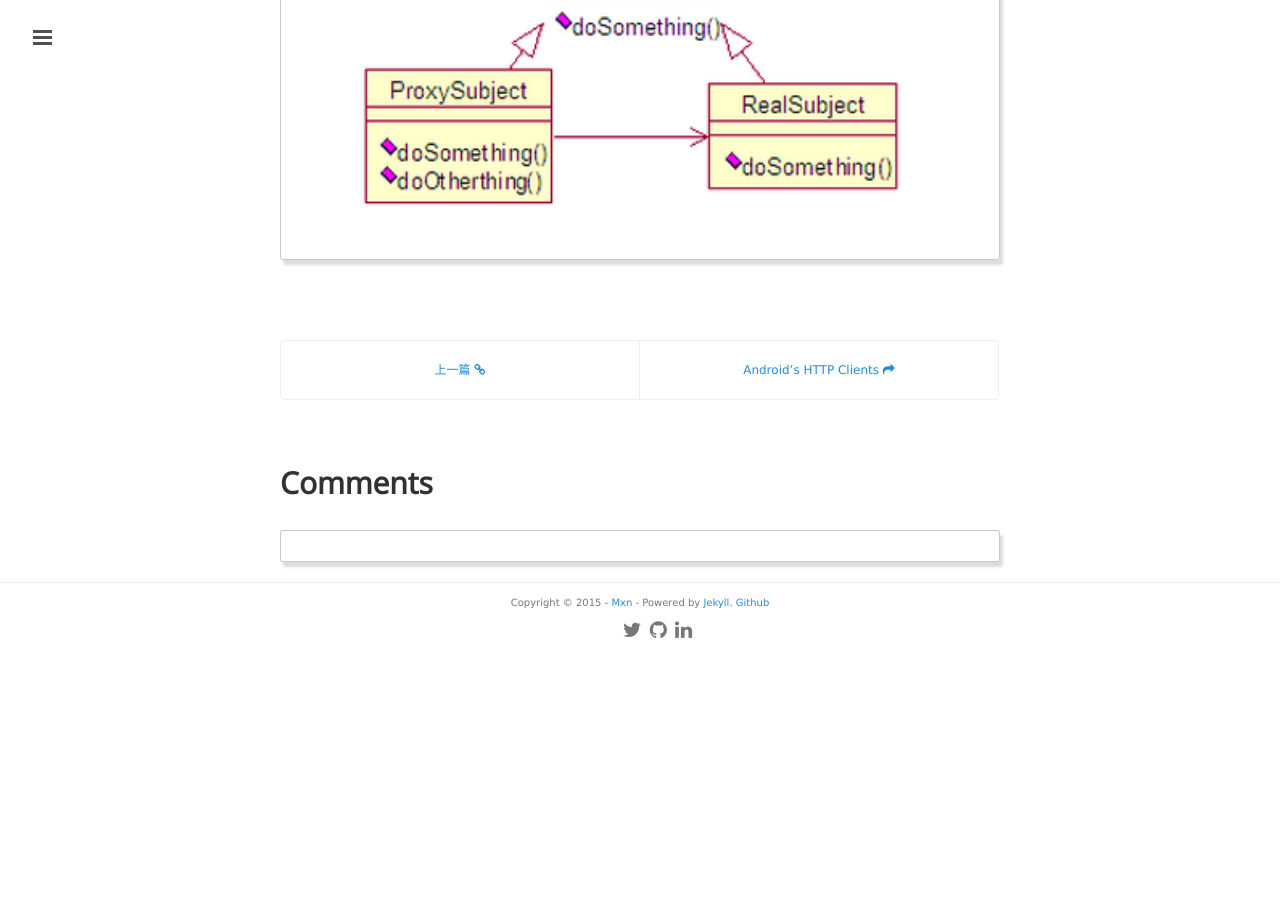
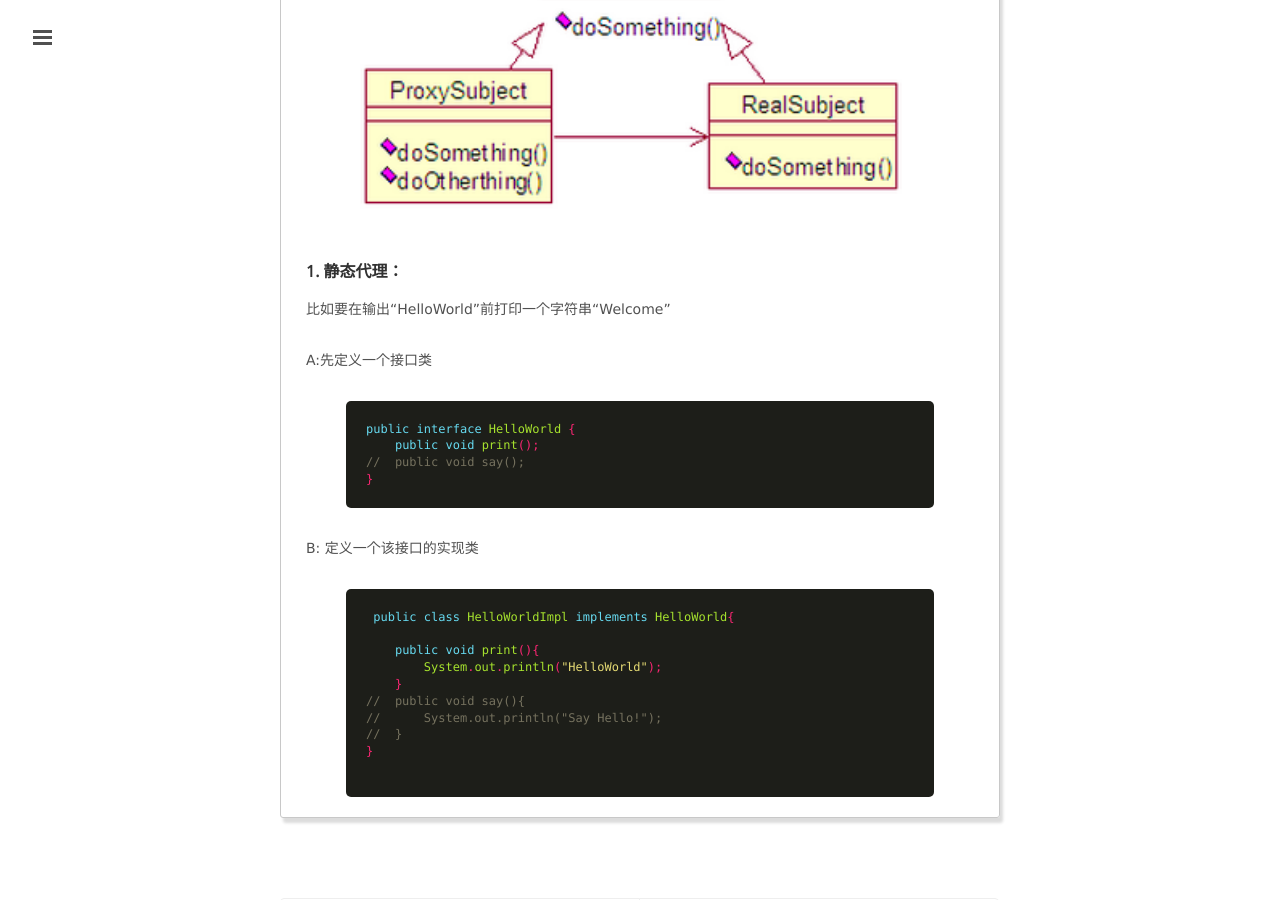
Before and after one commit to mxn21/mxn21.github.io, a Jekyll site: the page built from _posts/2015-6-19-java动态代理分析.md, in a window 1280 px wide and 900 px high, scrolled down 609 px. Built offline with Jekyll 4.4.1, drawn with Linux system fonts in a browser that asks for light colours; Markdown is read by kramdown in place of the engine named in the settings; comment, search, counter and statistics services are not loaded; before the commit the page ends 1264 px from its top, so only the background shows below that.

Commit message:
Update 2015-6-19-java动态代理分析.md

```diff
--- a/_posts/2015-6-19-java动态代理分析.md
+++ b/_posts/2015-6-19-java动态代理分析.md
@@ -10,3 +10,32 @@
 代理：代理模式是常用的Java 设计模式，它的特征是代理类与委托类有同样的接口，代理类主要负责为委托类预处理消息、过滤消息、把消息转发给委托类，以及事后处理消息等。
 
 ![](https://raw.githubusercontent.com/mxn21/mxn21.github.io/master/public/img/img6.jpg)
+
+### 1. 静态代理：
+
+比如要在输出“HelloWorld”前打印一个字符串“Welcome”
+
+A:先定义一个接口类
+
+{% highlight java %}
+public interface HelloWorld {
+    public void print();
+//  public void say();
+}
+{% endhighlight  %}
+
+ <!-- more -->
+
+ B: 定义一个该接口的实现类
+
+ {% highlight java %}
+ public class HelloWorldImpl implements HelloWorld{
+
+    public void print(){
+        System.out.println("HelloWorld");
+    }
+//  public void say(){
+//      System.out.println("Say Hello!");
+//  }
+}
+ {% endhighlight  %}
```
